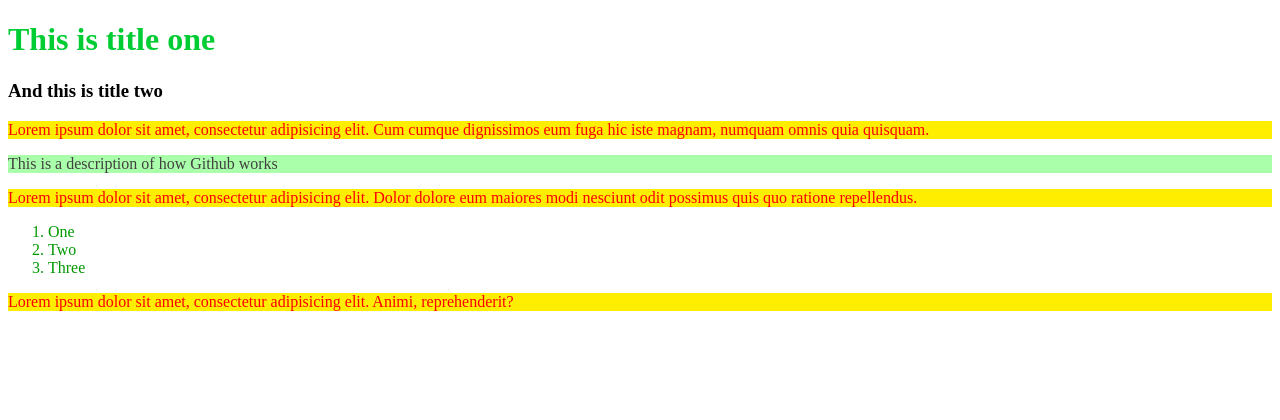
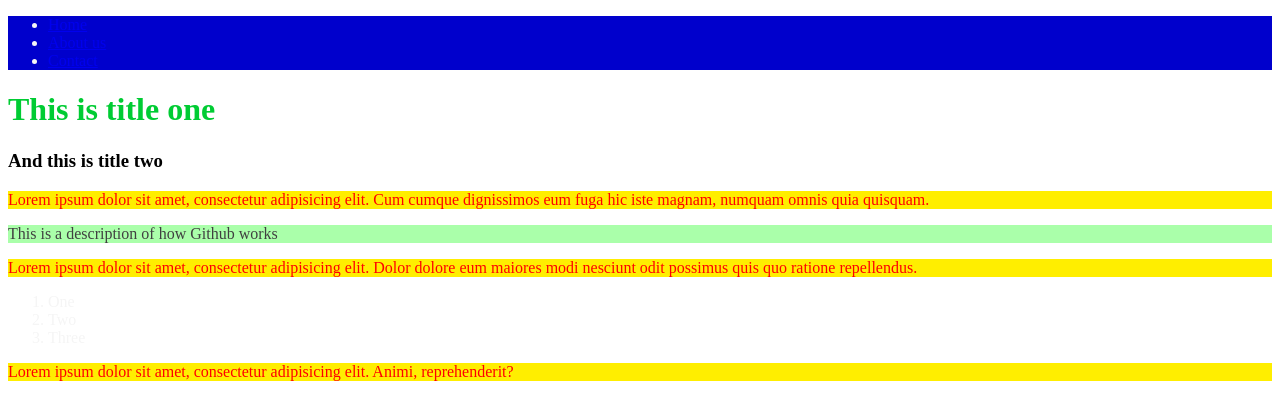
Before and after one commit to marijana82/git-workshop-202205, a plain HTML site: page index.html in a window 1280 px wide. Drawn offline with Linux system fonts and the light colour scheme.

Commit message:
Final commit

```diff
--- a/index.html
+++ b/index.html
@@ -6,6 +6,14 @@
     <title>Git workshop</title>
 </head>
 <body>
+
+<nav>
+    <ul>
+        <li><a rel="#" href="http://localhost">Home</a></li>
+        <li><a rel="#" href="http://localhost">About us</a></li>
+        <li><a rel="#" href="http://localhost">Contact</a></li>
+    </ul>
+</nav>
 
 <header>
     <h1>This is title one</h1>
@@ -17,7 +25,8 @@
         numquam omnis quia quisquam.</p>
 </article>
 
-<article class="description">This is a description of how Github works</article>
+<article class="description">This is a description of how Github works
+</article>
 
 <aside>
     <p>Lorem ipsum dolor sit amet, consectetur adipisicing elit. Dolor dolore eum maiores modi nesciunt odit possimus
--- a/styles.css
+++ b/styles.css
@@ -9,6 +9,7 @@ h1 {
 
 h2 {
     color: #990099;
+    background-color: #aaffaa;
 }
 
 li {
@@ -19,3 +20,11 @@ li {
     color: #404040;
     background-color: #aaffaa;
 }
+
+nav {
+    background-color: #0000cc;
+}
+
+li {
+    color: whitesmoke;
+}
```
